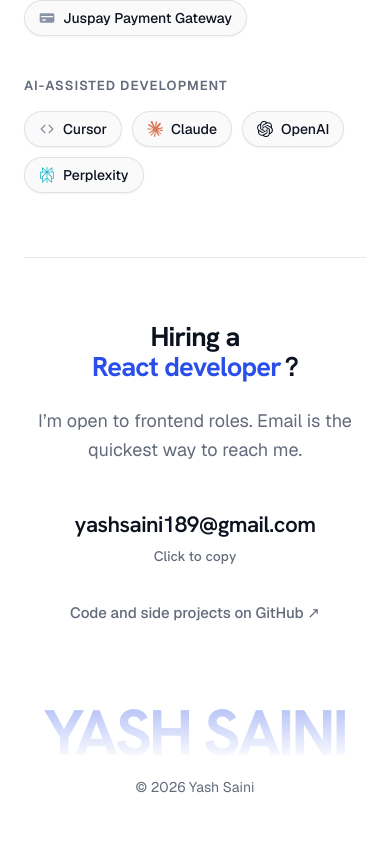
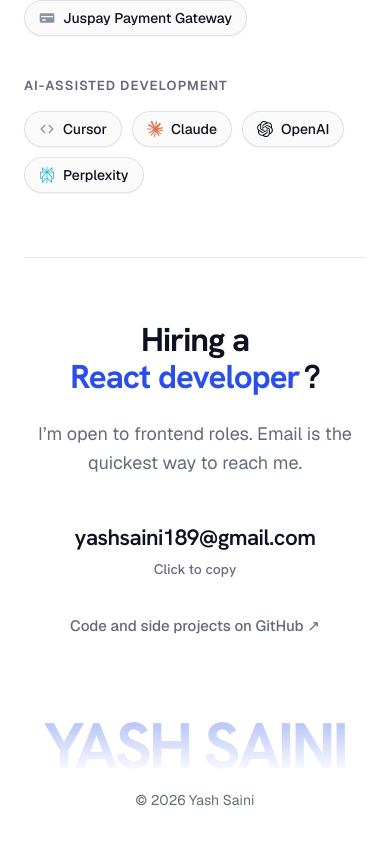
Before and after one commit to yash-189/yash-portfolio, a Next.js app: page / in a window 390 px wide. Shown: the part 9493-10337 px from the top of the page. Built offline with nearby package versions, Linux system fonts and the light colour scheme; no server answers.

Commit message:
style(contact): larger closing heading on phones

```diff
--- a/src/app/components/Contact.tsx
+++ b/src/app/components/Contact.tsx
@@ -16,7 +16,7 @@ export function Contact() {
   return (
     <section id="contact" className="relative overflow-hidden px-6 pt-16 pb-28 md:pt-24 md:pb-10">
       <div className="mx-auto flex max-w-5xl flex-col items-center text-center">
-        <motion.h2 {...reveal()} className="font-display text-[clamp(1.6rem,7vw,4rem)] leading-[1.08] font-bold tracking-[-0.03em] text-ink">
+        <motion.h2 {...reveal()} className="font-display text-[clamp(2rem,8.5vw,4rem)] leading-[1.08] font-bold tracking-[-0.03em] text-ink">
           Hiring a
           <RoleSweep />
         </motion.h2>
```
